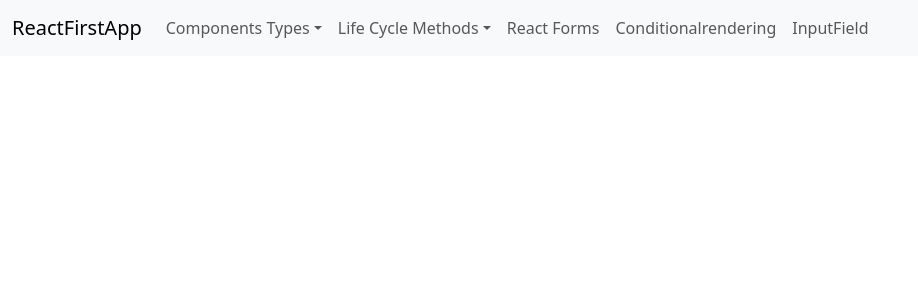
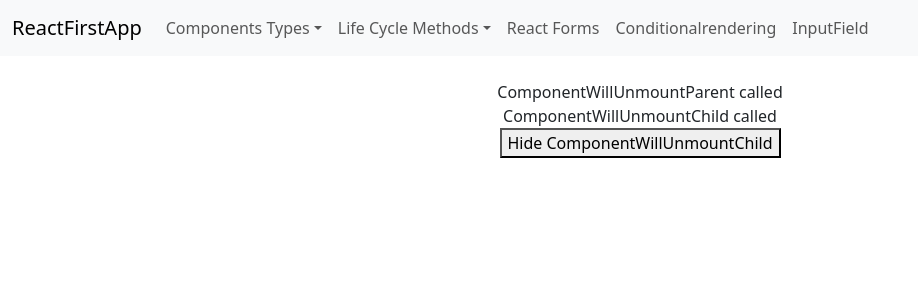
Before and after one commit to prasadkadam186/reactfirstapp, a React (Create React App) app: page /ComponentWillUnmountParent in a window 1280 px wide. Shown: the top 300 px of the page, without its empty margins (0-918 px from the left). Built offline with nearby package versions, Linux system fonts and the light colour scheme.

Commit message:
componentWillUnmount method completed

```diff
--- a/src/App.js
+++ b/src/App.js
@@ -12,6 +12,7 @@ import RenderMethodClass from './Life-cycle-methods/RenderMethodClass'
 import ComponentDidMount from './Life-cycle-methods/ComponentDidMount';
 import ComponentDidUpdate from './Life-cycle-methods/ComponentDidUpdate';
 import ComponentShouldUpdate from './Life-cycle-methods/ComponentShouldUpdate';
+import ComponentWillUnmountParent from './Life-cycle-methods/ComponentWillUnmountParent'
 
 function App() {
   const [name, setName] = useState("Test User");
@@ -40,6 +41,7 @@ function App() {
             <Route path='ComponentDidMount' element={<ComponentDidMount/>}/>
             <Route path='ComponentDidUpdate' element={<ComponentDidUpdate/>}/>
             <Route path='ComponentShouldUpdate' element={<ComponentShouldUpdate/>}/>
+            <Route path='ComponentWillUnmountParent' element={<ComponentWillUnmountParent/>}/>
           </Routes>
         </div>
       </Router>
--- /dev/null
+++ b/src/Life-cycle-methods/ComponentWillUnmountChild.js
@@ -0,0 +1,15 @@
+
+import React from "react";
+class ComponentWillUnmountChild extends React.Component{
+    componentWillUnmount()
+    {
+        alert("ComponentWillUnmountChild called")
+    }
+    render()
+    {
+        return(
+            <div> ComponentWillUnmountChild called</div>
+        )
+    }
+}
+export default ComponentWillUnmountChild;
--- /dev/null
+++ b/src/Life-cycle-methods/ComponentWillUnmountParent.js
@@ -0,0 +1,24 @@
+import React from "react";
+import ComponentWillUnmountChild from './ComponentWillUnmountChild'
+class ComponentWillUnmountParent extends React.Component{
+    constructor()
+    {
+        super();
+        this.state={
+            show : true
+        }
+    }
+    render()
+    {
+        return(
+            <div>
+                ComponentWillUnmountParent called
+                {
+                    this.state.show ? <ComponentWillUnmountChild/> : <h4>child Component removed</h4>
+                }
+                <button onClick={()=>this.setState({show : !this.state.show})}>Hide ComponentWillUnmountChild</button>
+            </div>
+        )
+    }
+}
+export default ComponentWillUnmountParent;
--- a/src/navbar/navbar.js
+++ b/src/navbar/navbar.js
@@ -61,6 +61,9 @@ function Navbar() {
                                     <li>
                                         <Link className="dropdown-item" to="ComponentShouldUpdate">ComponentShouldUpdate</Link>
                                     </li>
+                                    <li>
+                                        <Link className="dropdown-item" to="ComponentWillUnmountParent">ComponentWillUnmountParent</Link>
+                                    </li>
                                 </ul>
                             </li>
                             <li className="nav-item">
```
